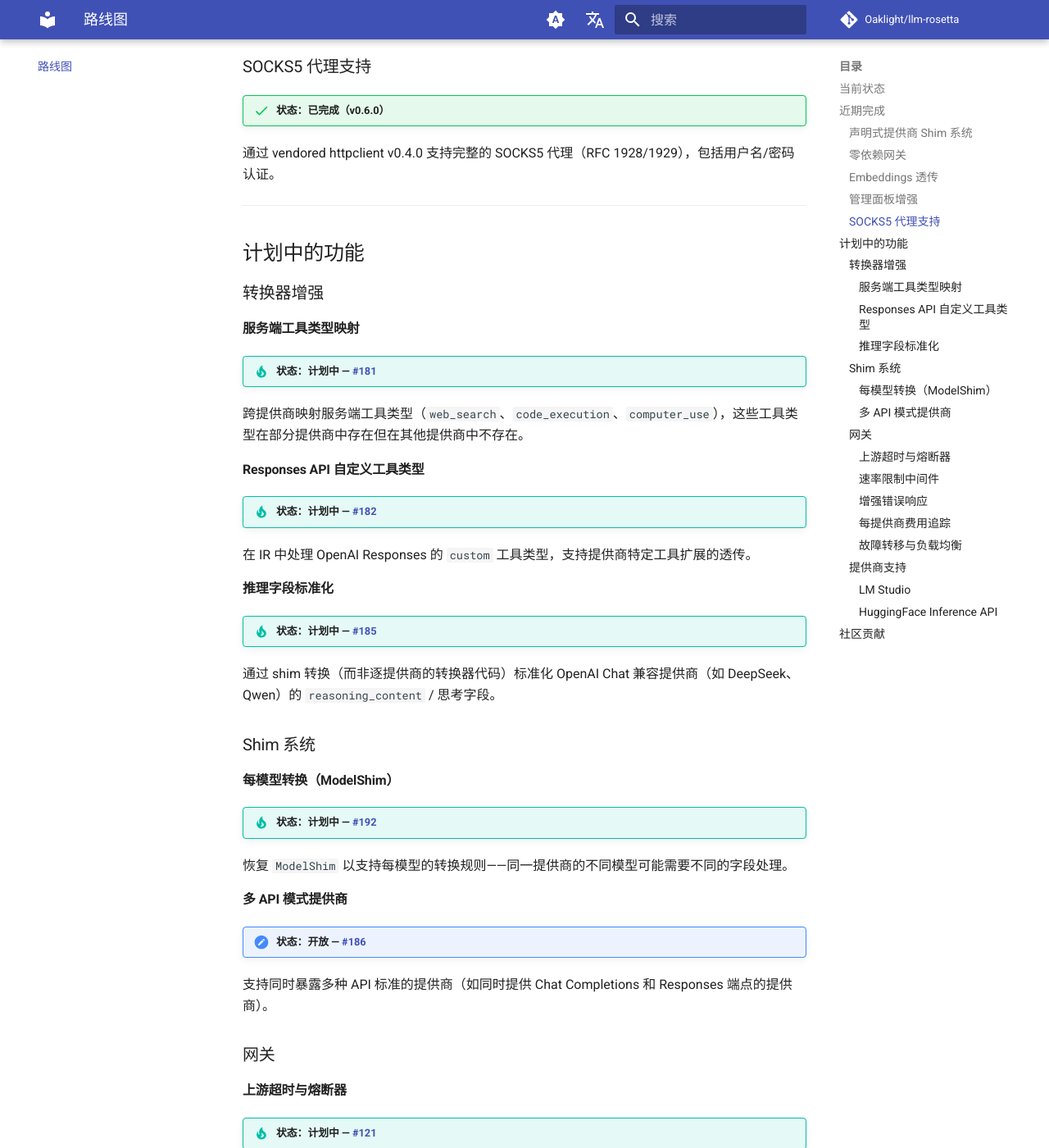
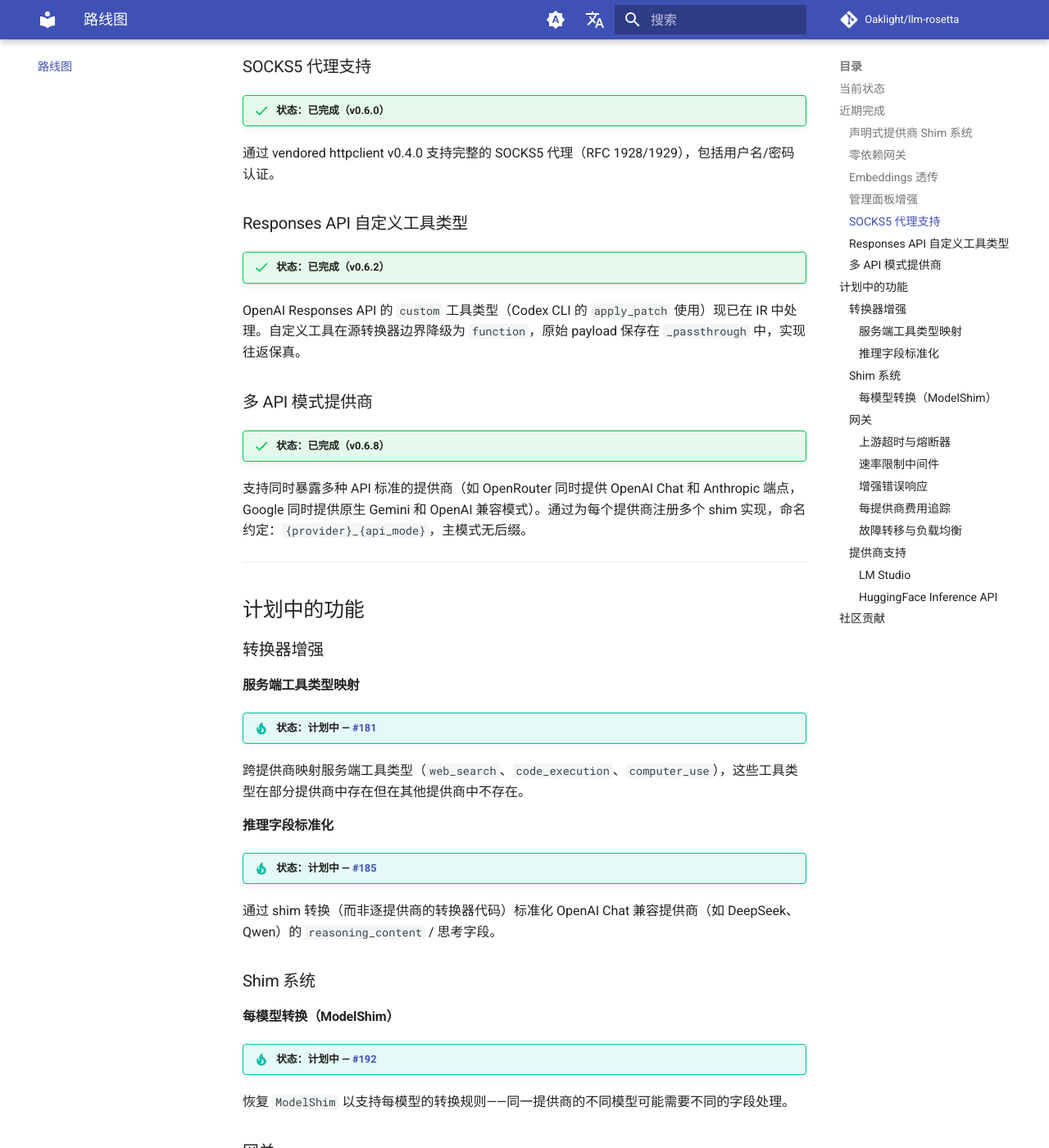
Before and after one commit to Oaklight/llm-rosetta, an MkDocs documentation site: the page built from docs/roadmap.md, in a window 1280 px wide and 1400 px high, scrolled down 1837 px. Shown: the whole window at 82% size. Built offline with MkDocs 1.6.1 and Material for MkDocs 9.7.7, drawn with Linux system fonts in a browser that asks for light colours; comment, search, counter and statistics services are not loaded; some of the changed text lies outside the part shown.

Commit message:
docs: 更新路线图 — #182 和 #186 标记为已完成，#42 和 #40 标记为推迟

```diff
--- a/docs/roadmap.md
+++ b/docs/roadmap.md
@@ -8,7 +8,7 @@
 
 ## 当前状态
 
-LLM-Rosetta v0.6.2 支持 5 种 API 标准之间的双向转换：
+LLM-Rosetta v0.6.8 支持 5 种 API 标准之间的双向转换：
 
 | 提供商 | 格式 | 流式 | 工具调用 | Embeddings |
 |-------|------|:----:|:------:|:----------:|
@@ -63,6 +63,18 @@
 
 通过 vendored httpclient v0.4.0 支持完整的 SOCKS5 代理（RFC 1928/1929），包括用户名/密码认证。
 
+### Responses API 自定义工具类型
+
+!!! success "状态：已完成（v0.6.2）"
+
+OpenAI Responses API 的 `custom` 工具类型（Codex CLI 的 `apply_patch` 使用）现已在 IR 中处理。自定义工具在源转换器边界降级为 `function`，原始 payload 保存在 `_passthrough` 中，实现往返保真。
+
+### 多 API 模式提供商
+
+!!! success "状态：已完成（v0.6.8）"
+
+支持同时暴露多种 API 标准的提供商（如 OpenRouter 同时提供 OpenAI Chat 和 Anthropic 端点，Google 同时提供原生 Gemini 和 OpenAI 兼容模式）。通过为每个提供商注册多个 shim 实现，命名约定：`{provider}_{api_mode}`，主模式无后缀。
+
 ---
 
 ## 计划中的功能
@@ -74,12 +86,6 @@
 !!! tip "状态：计划中 — [#181](https://github.com/Oaklight/llm-rosetta/issues/181)"
 
 跨提供商映射服务端工具类型（`web_search`、`code_execution`、`computer_use`），这些工具类型在部分提供商中存在但在其他提供商中不存在。
-
-#### Responses API 自定义工具类型
-
-!!! tip "状态：计划中 — [#182](https://github.com/Oaklight/llm-rosetta/issues/182)"
-
-在 IR 中处理 OpenAI Responses 的 `custom` 工具类型，支持提供商特定工具扩展的透传。
 
 #### 推理字段标准化
 
@@ -94,12 +100,6 @@
 !!! tip "状态：计划中 — [#192](https://github.com/Oaklight/llm-rosetta/issues/192)"
 
 恢复 `ModelShim` 以支持每模型的转换规则——同一提供商的不同模型可能需要不同的字段处理。
-
-#### 多 API 模式提供商
-
-!!! note "状态：开放 — [#186](https://github.com/Oaklight/llm-rosetta/issues/186)"
-
-支持同时暴露多种 API 标准的提供商（如同时提供 Chat Completions 和 Responses 端点的提供商）。
 
 ### 网关
 
@@ -137,15 +137,15 @@
 
 #### LM Studio
 
-!!! note "状态：开放 — [#42](https://github.com/Oaklight/llm-rosetta/issues/42)"
+!!! warning "状态：推迟 — [#42](https://github.com/Oaklight/llm-rosetta/issues/42)"
 
-[LM Studio](https://lmstudio.ai/) 提供 OpenAI 兼容的本地推理。通过网关配置使用现有的 `openai_chat` 转换器即可工作。
+[LM Studio](https://lmstudio.ai/) 提供 OpenAI 兼容的本地推理。通过网关配置使用现有的 `openai_chat` 转换器即可工作。因已可通过现有方式使用，优先级较低。
 
 #### HuggingFace Inference API
 
-!!! note "状态：开放 — [#40](https://github.com/Oaklight/llm-rosetta/issues/40)"
+!!! warning "状态：推迟 — [#40](https://github.com/Oaklight/llm-rosetta/issues/40)"
 
-[HuggingFace Inference API](https://huggingface.co/docs/api-inference/) 支持多种模型格式。专用转换器或 shim 将支持通过网关路由到 HuggingFace 托管的模型。
+[HuggingFace Inference API](https://huggingface.co/docs/api-inference/) 支持多种模型格式。专用转换器或 shim 将支持通过网关路由到 HuggingFace 托管的模型。待社区需求确定后推进。
 
 ---
 
```
